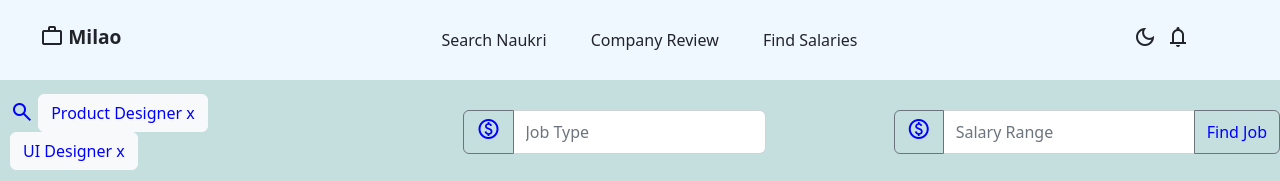
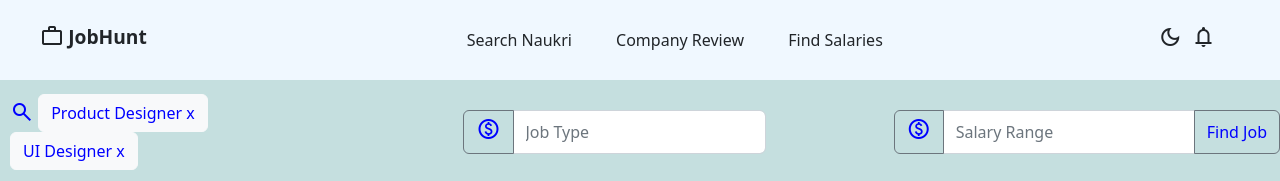
Before and after one commit to dushyant-2002/JobHuntWebsite, a plain HTML site: page index.html in a window 1280 px wide. Shown: the top 181 px of the page. Drawn offline with nearby package versions, Linux system fonts and the light colour scheme.

Commit message:
Update index.html

```diff
--- a/index.html
+++ b/index.html
@@ -18,7 +18,7 @@
         <span class="material-symbols-outlined">
             work
             </span>
-        <span id="name">Milao</span></div>
+        <span id="name">JobHunt</span></div>
         <div class="list">
             <span class="listitems">Search Naukri</span>
             <span class="listitems">Company Review</span>
```
